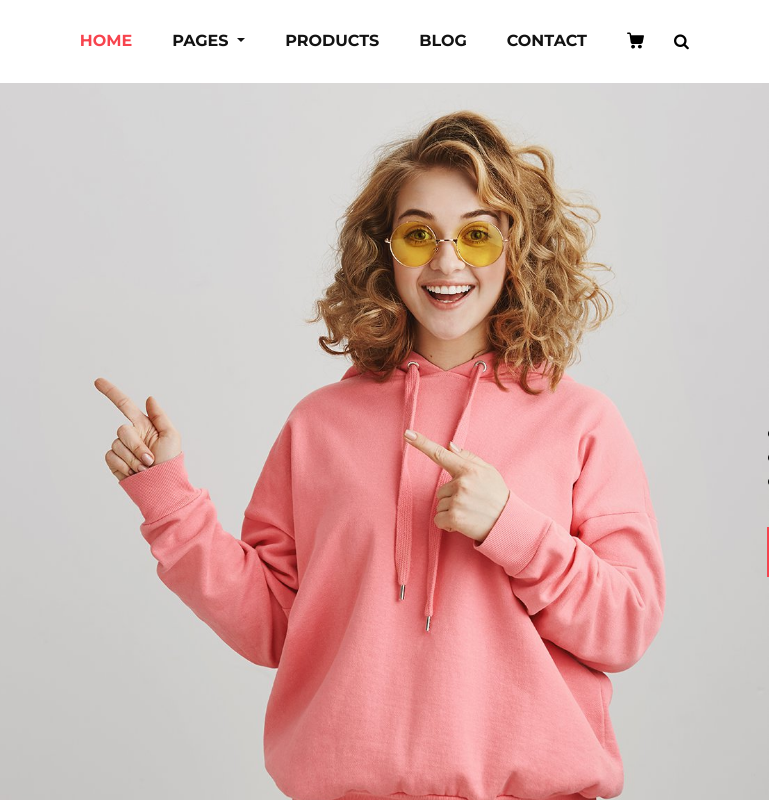
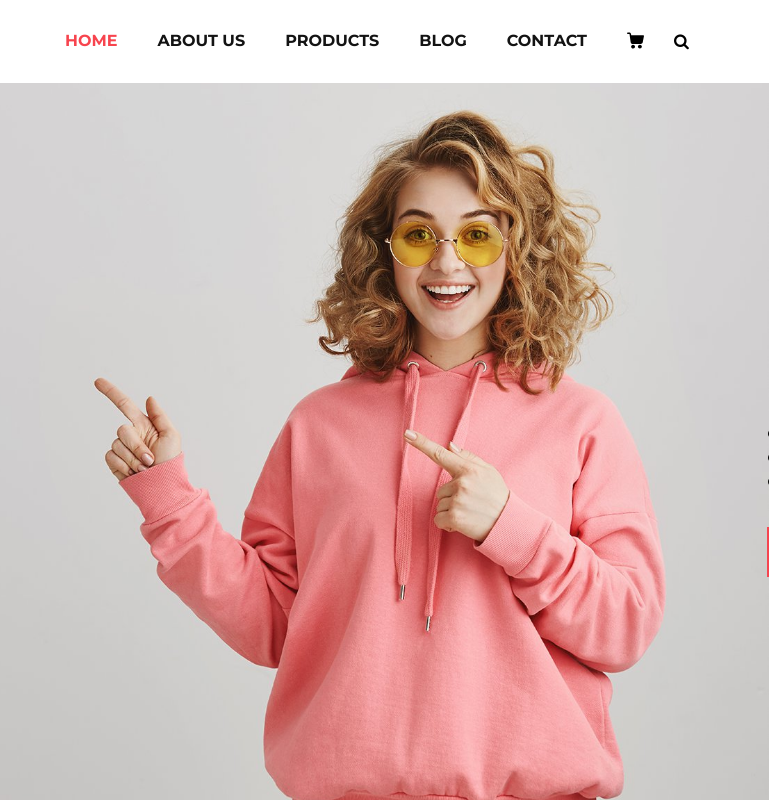
Before and after one commit to pratikrs18/beyondI_web, a plain HTML site: page index.html in a window 1280 px wide. Shown: the top 802 px of the page, 511-1280 px from the left. Drawn offline with Linux system fonts and the light colour scheme; a script that the page names is missing.

Commit message:
Update index.html

```diff
--- a/index.html
+++ b/index.html
@@ -36,12 +36,17 @@
                         <li class="nav-item active">
                            <a class="nav-link" href="index.html">Home <span class="sr-only">(current)</span></a>
                         </li>
+<!--
                        <li class="nav-item dropdown">
                            <a class="nav-link dropdown-toggle" href="#" data-toggle="dropdown" role="button" aria-haspopup="true" aria-expanded="true"> <span class="nav-label">Pages <span class="caret"></span></a>
                            <ul class="dropdown-menu">
                               <li><a href="about.html">About</a></li>
                               <li><a href="testimonial.html">Testimonial</a></li>
                            </ul>
+                        </li>
+//-->
+                        <li class="nav-item">
+                           <a class="nav-link" href="about.html">About us</a>
                         </li>
                         <li class="nav-item">
                            <a class="nav-link" href="product.html">Products</a>
```
